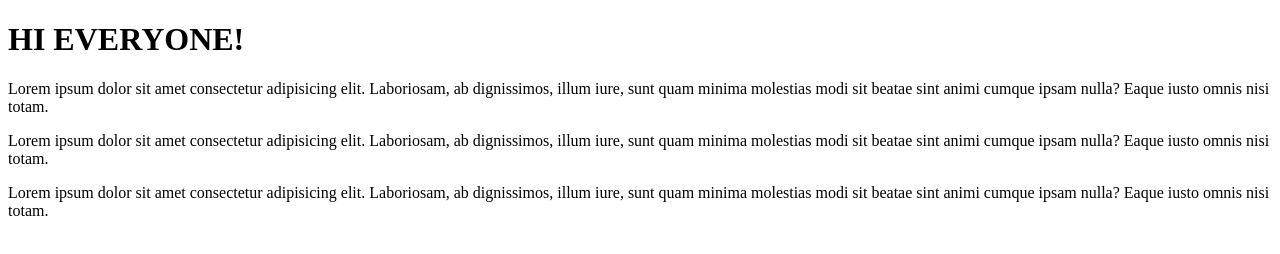
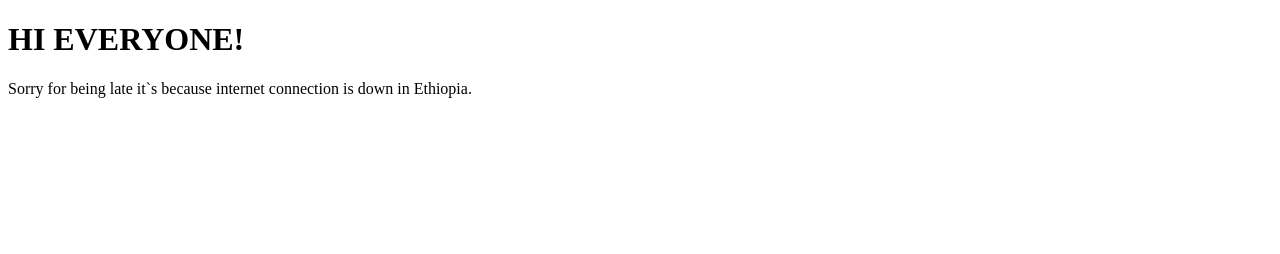
Before and after one commit to DavenDavid14/New-repo, a plain HTML site: page index.html in a window 1280 px wide. Drawn offline with Linux system fonts and the light colour scheme.

Commit message:
updated para

```diff
--- a/index.html
+++ b/index.html
@@ -8,8 +8,6 @@
   </head>
   <body>
     <h1>HI EVERYONE!</h1>
-    <p>Lorem ipsum dolor sit amet consectetur adipisicing elit. Laboriosam, ab dignissimos, illum iure, sunt quam minima molestias modi sit beatae sint animi cumque ipsam nulla? Eaque iusto omnis nisi totam.</p>
-    <p>Lorem ipsum dolor sit amet consectetur adipisicing elit. Laboriosam, ab dignissimos, illum iure, sunt quam minima molestias modi sit beatae sint animi cumque ipsam nulla? Eaque iusto omnis nisi totam.</p>
-    <p>Lorem ipsum dolor sit amet consectetur adipisicing elit. Laboriosam, ab dignissimos, illum iure, sunt quam minima molestias modi sit beatae sint animi cumque ipsam nulla? Eaque iusto omnis nisi totam.</p>
+    <p>Sorry for being late it`s because internet connection is down in Ethiopia.</p>
   </body>
 </html>
```
